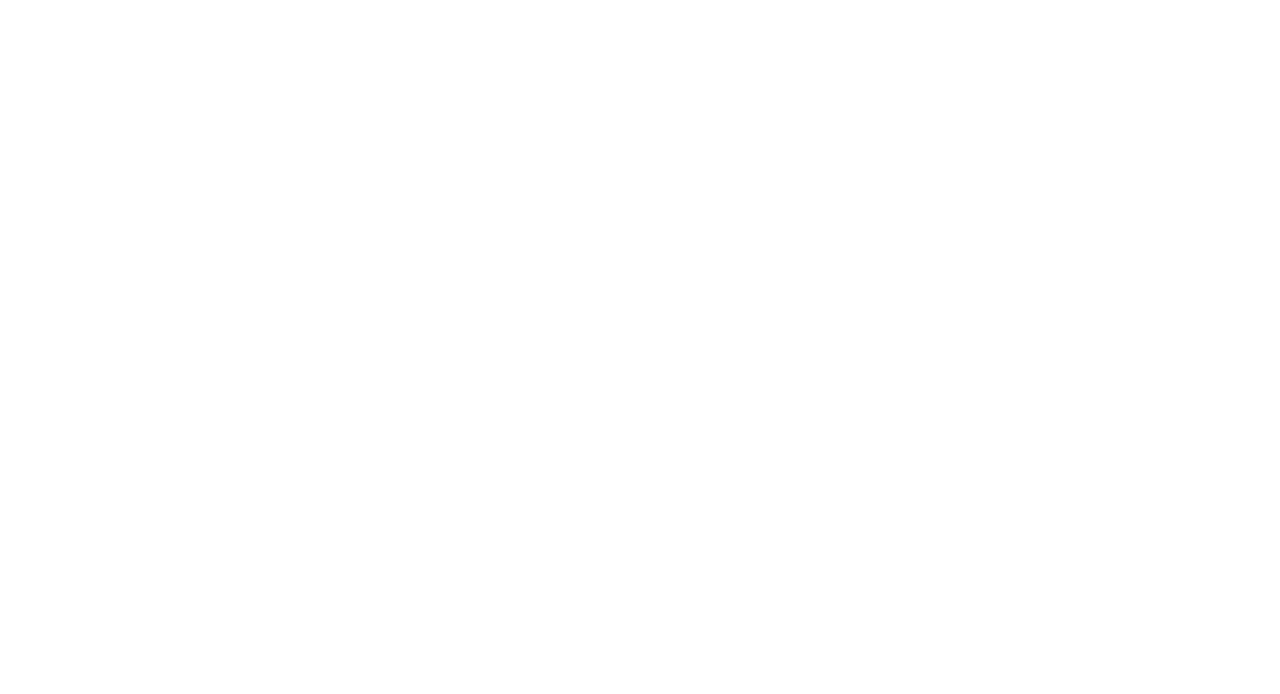
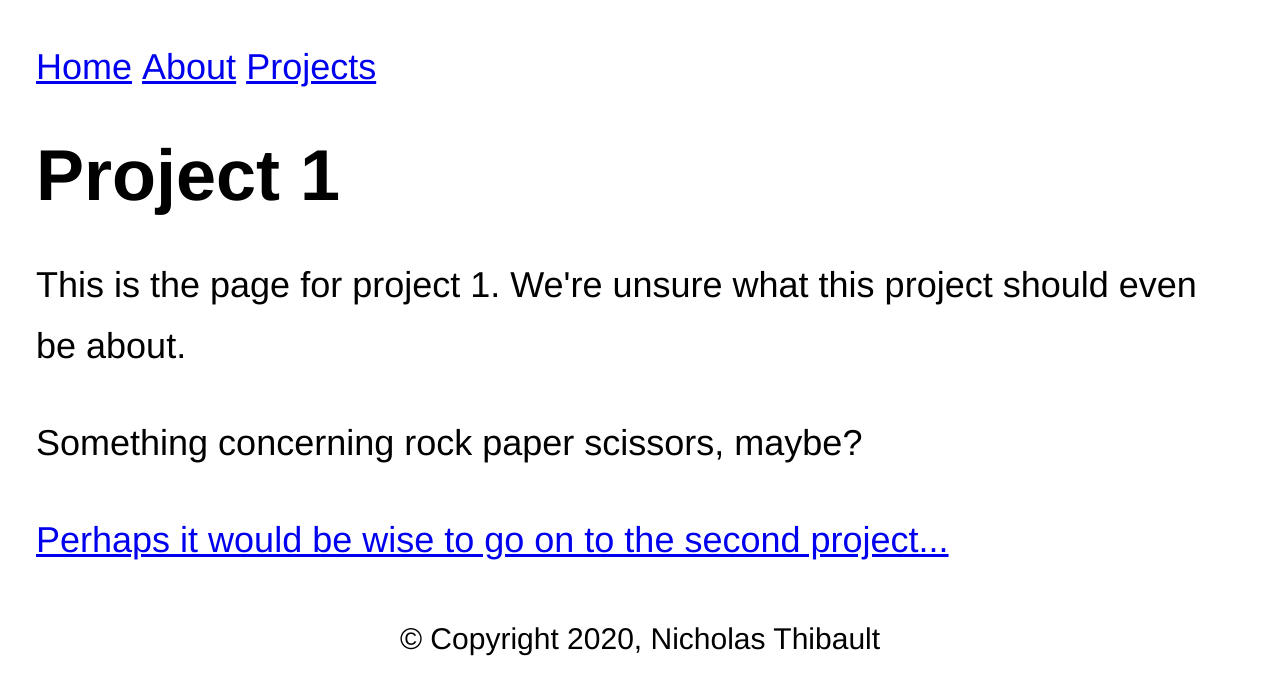
Before and after one commit to abysmallyNeutral/HTML-and-CSS-Introduction, a plain HTML site: page project1.html in a window 1280 px wide. Drawn offline with Linux system fonts and the light colour scheme.

Commit message:
task: html page set up (About + Projects)

```diff
--- a/project1.html
+++ b/project1.html
@@ -3,8 +3,32 @@
 <head>
     <meta charset="UTF-8">
     <title>Title</title>
+    <link href="css/style.css" rel="stylesheet" type="text/css">
 </head>
 <body>
-
+<div id="wrapper">
+    <header>
+        <menu>
+            <li><a href="index.html">Home</a></li>
+            <li><a href="about.html">About</a></li>
+            <li><a href="projects.html">Projects</a></li>
+        </menu>
+    </header>
+    <main>
+        <h1>Project 1</h1>
+        <p>
+            This is the page for project 1. We're unsure what this project should even be about.
+        </p>
+        <p>
+            Something concerning rock paper scissors, maybe?
+        </p>
+        <p>
+            <a href="project2.html">Perhaps it would be wise to go on to the second project...</a>
+        </p>
+    </main>
+    <footer>
+        <small>&copy; Copyright 2020, Nicholas Thibault</small>
+    </footer>
+</div>
 </body>
 </html>
```
Also changed, not shown: about.html (+25 -1 lines), project2.html (+22 -1 lines), projects.html (+25 -1 lines).
